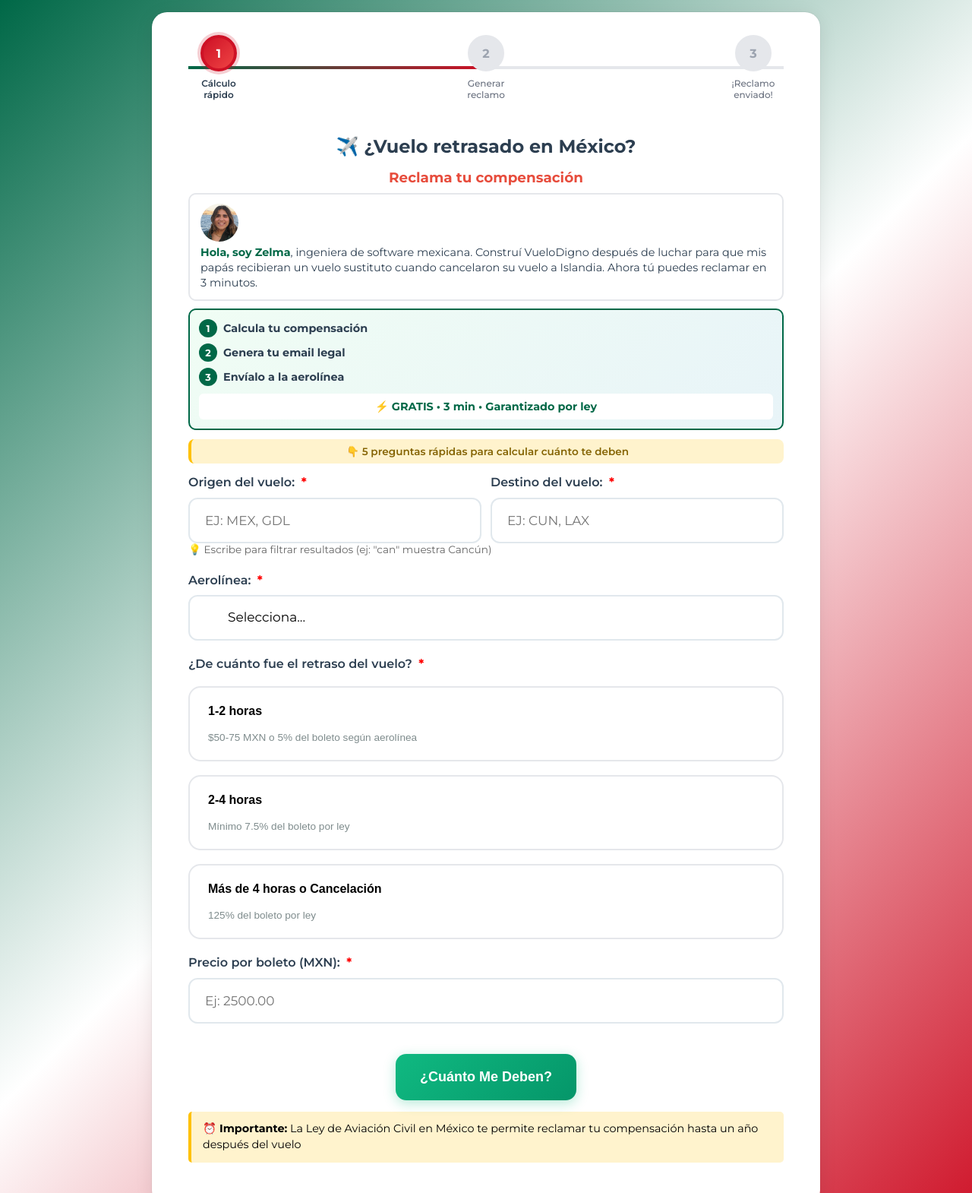
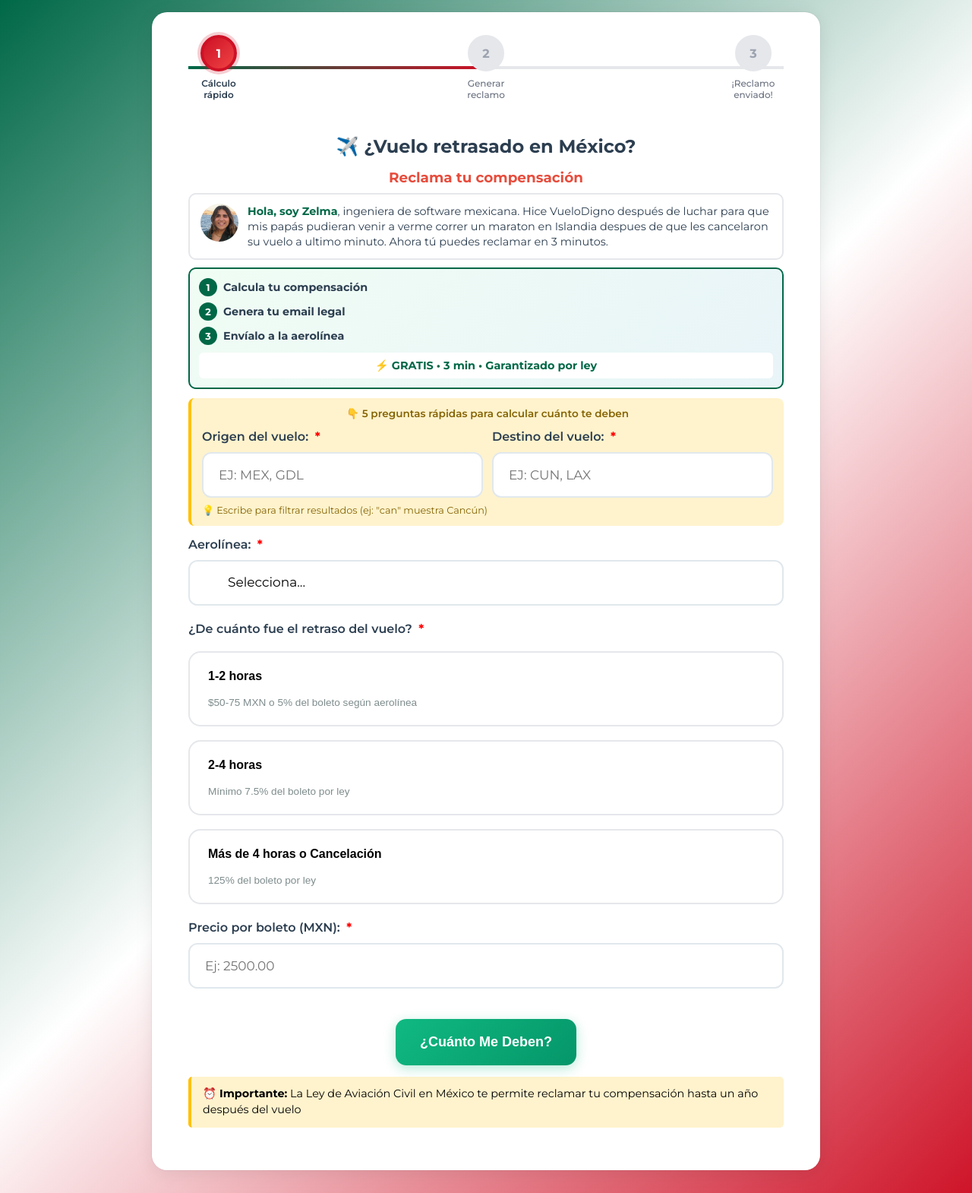
Before and after one commit to zelmag/rentas-claras, a Flask app: page / in a window 1280 px wide. Shown: the top 1570 px of the page at 76% size. Run offline with Flask 3, Linux system fonts and the light colour scheme.

Commit message:
UX improvements: text wraps around profile pic, origin/dest inside banner

```diff
--- a/templates/index.html
+++ b/templates/index.html
@@ -630,14 +630,15 @@
 
         <!-- Why I Built This -->
         <div id="why-section"
-            style="background: #ffffff; border: 2px solid #e5e7eb; border-radius: 10px; padding: 12px 14px; margin-bottom: 10px; display: flex; gap: 12px; align-items: center;">
+            style="background: #ffffff; border: 2px solid #e5e7eb; border-radius: 10px; padding: 12px 14px; margin-bottom: 10px;">
             <img src="{{ url_for('static', filename='zelma_pfp.png') }}?v=2" alt="Zelma"
-                style="width: 50px; height: 50px; border-radius: 50%; object-fit: cover; flex-shrink: 0;">
-            <div style="flex: 1;">
+                style="width: 50px; height: 50px; border-radius: 50%; object-fit: cover; float: left; margin-right: 12px;">
             <p style="margin: 0; color: #2c3e50; font-size: 0.9em; line-height: 1.4;">
-                    <strong style="color: #006847;">Hola, soy Zelma</strong>, ingeniera de software mexicana. Construí VueloDigno después de luchar para que mis papás recibieran un vuelo sustituto cuando cancelaron su vuelo a Islandia. Ahora tú puedes reclamar en 3 minutos.
+                <strong style="color: #006847;">Hola, soy Zelma</strong>, ingeniera de software mexicana. Hice
+                VueloDigno después de luchar para que mis papás pudieran venir a verme correr un maraton en Islandia
+                despues de que les cancelaron su vuelo a ultimo minuto.
+                Ahora tú puedes reclamar en 3 minutos.
             </p>
-            </div>
         </div>
 
         <!-- How It Works -->
@@ -685,16 +686,15 @@
         <form action="/preview" method="POST" id="multi-page-form">
 
             <div class="page active" data-page="1">
-                <!-- Start Here Banner -->
+                <!-- Start Here Banner with Origin/Destination -->
                 <div
-                    style="background: #fff3cd; padding: 8px 12px; border-radius: 8px; margin: 10px 0 14px 0; border-left: 4px solid #ffc107; text-align: center;">
-                    <p style="margin: 0; font-weight: 600; color: #856404; font-size: 0.85em;">
+                    style="background: #fff3cd; padding: 12px 14px; border-radius: 8px; margin: 10px 0 14px 0; border-left: 4px solid #ffc107;">
+                    <p style="margin: 0 0 12px 0; font-weight: 600; color: #856404; font-size: 0.85em; text-align: center;">
                         👇 5 preguntas rápidas para calcular cuánto te deben
                     </p>
-                </div>
 
                     <!-- Origin and Destination (Side by Side) -->
-                <div style="display: grid; grid-template-columns: 1fr 1fr; gap: 12px; margin-bottom: 14px;">
+                    <div style="display: grid; grid-template-columns: 1fr 1fr; gap: 12px; margin-bottom: 8px;">
                         <div class="form-group" style="margin-bottom: 0;">
                             <label>Origen del vuelo:</label>
                             <input type="text" name="origin" id="origin" list="origin-list" placeholder="Ej: MEX, GDL"
@@ -798,9 +798,10 @@
                             <div class="error-message" id="destination_error">Código inválido</div>
                         </div>
                     </div>
-                <small style="color: #666; font-size: 0.85em; display: block; margin: -15px 0 20px 0;">
+                    <small style="color: #856404; font-size: 0.8em; display: block; margin: 0;">
                         💡 Escribe para filtrar resultados (ej: "can" muestra Cancún)
                     </small>
+                </div>
 
                 <div class="form-group">
                     <label>Aerolínea:</label>
```
Lines whose indentation alone changed are shown as unchanged.
